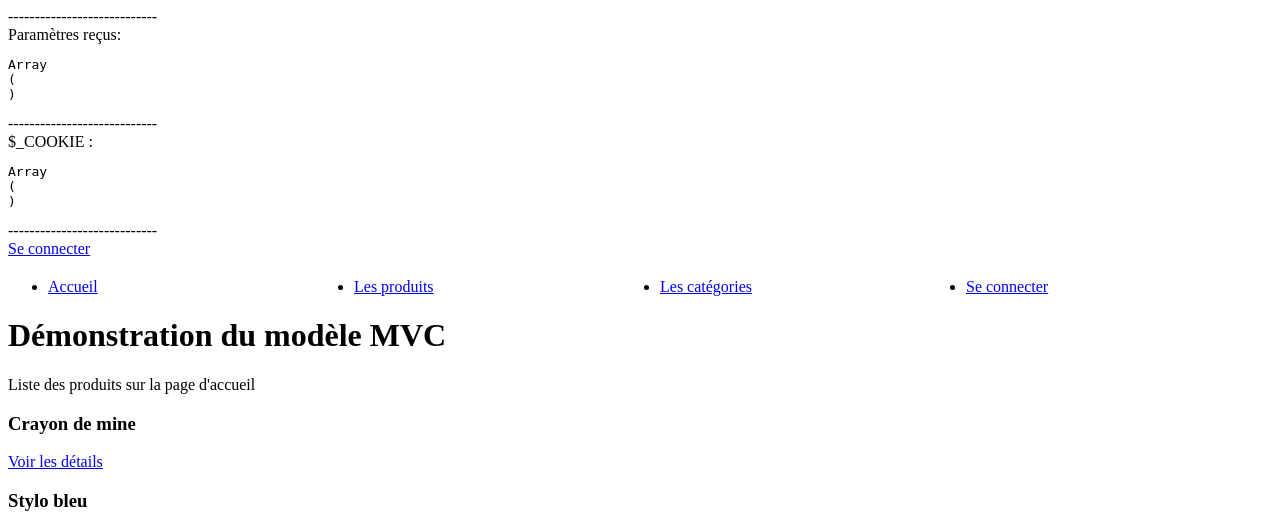
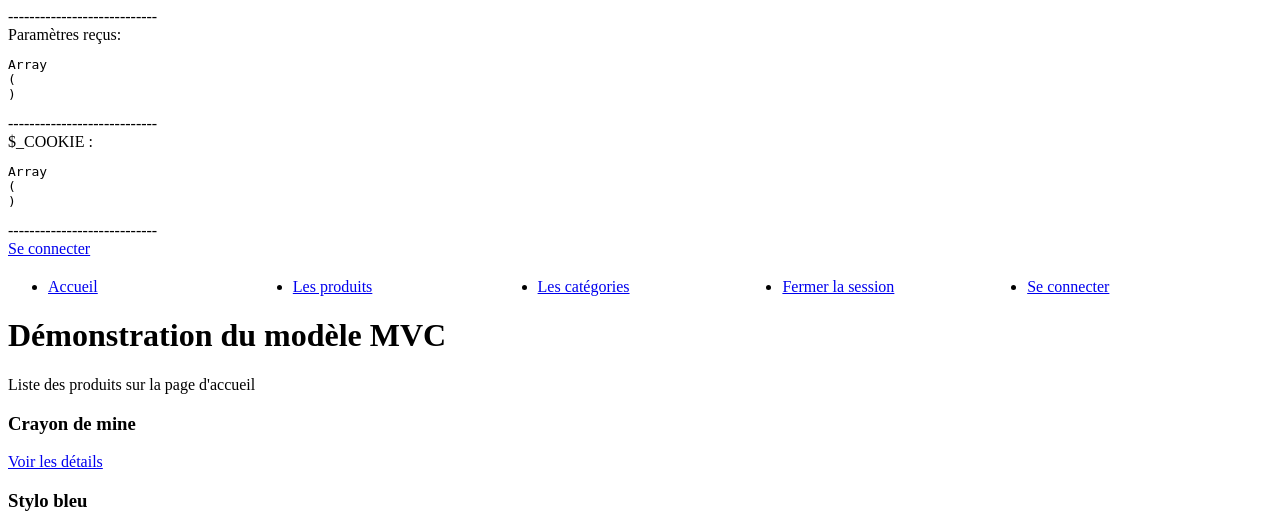
Before and after one commit to AlterPathStudio/LaboratoiresDevWeb, a PHP site: page /index.php in a window 1280 px wide. Shown: the top 532 px of the page. Run offline with PHP 8.4, Linux system fonts and the light colour scheme; data comes from the database, SQL or seed files in the repository; some libraries are stand-ins or nearby versions.

Commit message:
parti 1 fini

```diff
--- a/Laboratoire.2.2/FichiersDepart/controller/controllerUtilisateur.php
+++ b/Laboratoire.2.2/FichiersDepart/controller/controllerUtilisateur.php
@@ -79,12 +79,28 @@ function authentifier($courriel, $mdp)
 
 function deconnexion()
 {
+
+    // Supprimer le cookie autologin
+    setcookie("autologin", "", time() - 3600);
+
+    $_SESSION = array();
     session_destroy();
+
     // Charger l'accueil et afficher la liste des produits
     require('controller/controllerAccueil.php');
     listProduits();
 }
 
+
+function fermer_session()
+{
+    $_SESSION = array();
+    session_destroy();
+
+    // Charger l'accueil et afficher la liste des produits
+    require('controller/controllerAccueil.php');
+    listProduits();
+}
 
 function authentificationGoogle($credential)
 {
--- a/Laboratoire.2.2/FichiersDepart/index.php
+++ b/Laboratoire.2.2/FichiersDepart/index.php
@@ -75,6 +75,11 @@ if (isset($_REQUEST['action'])) {
         require_once('controller/controllerUtilisateur.php');
         authentificationGoogle($_REQUEST['credential']);
     }
+    elseif ($_REQUEST['action'] == 'sessionFermer'){
+        require_once('controller/controllerUtilisateur.php');
+        fermer_session();
+
+    }
 }
 // Si pas de paramètre charge l'accueil
 else {
--- a/Laboratoire.2.2/FichiersDepart/view/template.php
+++ b/Laboratoire.2.2/FichiersDepart/view/template.php
@@ -18,24 +18,13 @@
 echo '</pre>----------------------------<br>';
 ?>
 
-
-    <?php
-    if (isset($_REQUEST['action'])) {
-        if ($_REQUEST['action'] == 'deconnexion') {
-            session_destroy();
-            header('Location: index.php');
-            exit;
-        }
-    }
-    ?>
-
     <?php if (isset($_SESSION['courriel'])) { ?>
         <div>
-            <p>Bienvenue <?= htmlspecialchars($_SESSION['courriel']) ?> <a href="?action=deconnexion">Se déconnecter</a></p>
+            <p>Bienvenue <?= htmlspecialchars($_SESSION['courriel']) ?> <a href="index.php?action=deconnexion">Se déconnecter</a></p>
         </div>
     <?php } else { ?>
         <div>
-            <a href="?action=connexion">Se connecter</a>
+            <a href="index.php?action=connexion">Se connecter</a>
         </div>
     <?php } ?>
 
@@ -44,10 +33,11 @@ echo '</pre>----------------------------<br>';
             <li><a href=".">Accueil</a></li>
             <li><a href="index.php?action=produits">Les produits</a></li>
             <li><a href="index.php?action=categories">Les catégories</a></li>
+            <li><a href="index.php?action=sessionFermer">Fermer la session<a></li>
             <?php if (isset($_SESSION['courriel'])) { ?>
-                <li><a href="?action=deconnexion">Se déconnecter</a></li>
+                <li><a href="index.php?action=deconnexion">Se déconnecter</a></li>
             <?php } else { ?>
-                <li><a href="?action=connexion">Se connecter</a></li>
+                <li><a href="index.php?action=connexion">Se connecter</a></li>
             <?php } ?>
 
         </ul>
```
